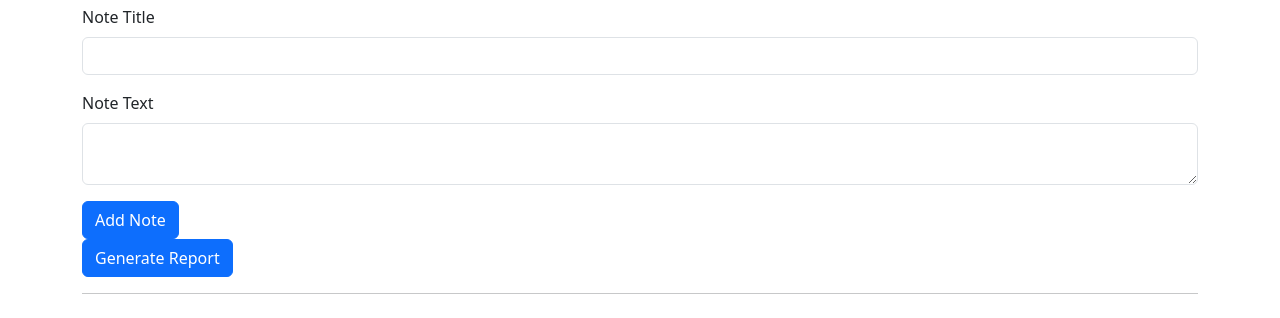
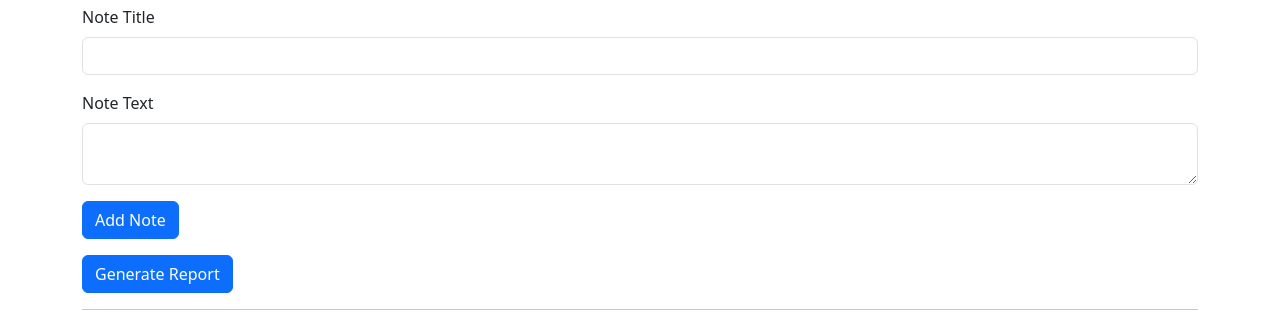
Before and after one commit to jakobrobert/openai-experiments, a Django app: template note_lists/templates/note_list.html in a window 1280 px wide. Shown: the part 67-385 px from the top of the page. Run offline with Django 5.2, Linux system fonts and the light colour scheme; the template is opened without the code that fills it, so the values that code supplies are empty; some libraries are stand-ins or nearby versions.

Commit message:
Add space between buttons

```diff
--- a/note_lists/templates/note_list.html
+++ b/note_lists/templates/note_list.html
@@ -24,6 +24,8 @@
             </div>
             <button type="submit" class="btn btn-primary">Add Note</button>
         </form>
+
+        <div class="mt-3"></div>
 
         <form action="{% url 'generate_report' note_list.id %}" method="post">
             {% csrf_token %}
```
